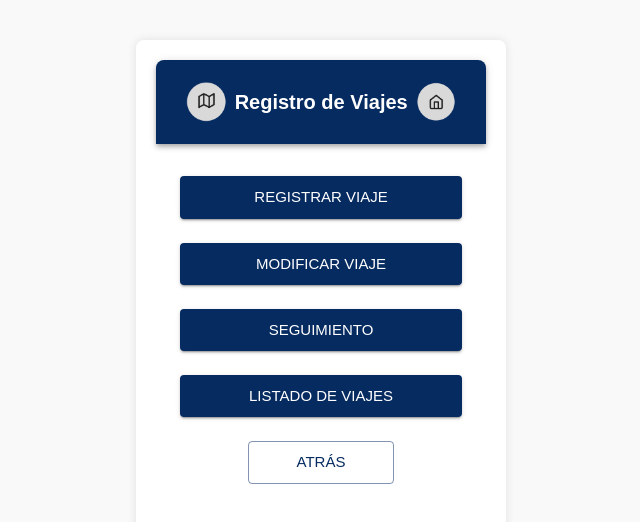
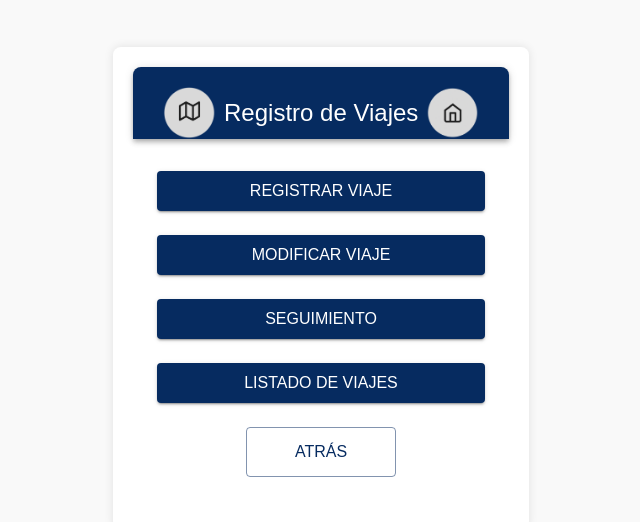
Before and after one commit to DesApp-2025c1-Grupo-4/DesApp-2025c1-Grupo4-Front-end, a React (Vite) app: page /registro-viajes in a window 1280 px wide. Shown: the part 112-634 px from the top of the page, without its empty margins (319-959 px from the left). Built offline with nearby package versions, Linux system fonts and the light colour scheme.

Commit message:
ajustes esteticos

```diff
--- a/package.json
+++ b/package.json
@@ -19,6 +19,7 @@
     "@mui/x-date-pickers-pro": "^8.5.0",
     "@reduxjs/toolkit": "^2.2.1",
     "axios": "^1.9.0",
+    "cors": "^2.8.5",
     "date-fns": "^4.1.0",
     "lodash": "^4.17.21",
     "react": "^18.2.0",
--- a/src/components/Filtro.jsx
+++ b/src/components/Filtro.jsx
@@ -68,10 +68,16 @@ const Filtro = ({ filtros, setFiltros }) => {
               fullWidth
               variant="contained"
               onClick={() => setFiltros({ criterio: '', fechaDesde: '', fechaHasta: '', busqueda: '' })}
-              sx={{ height: '56px' }}
+              sx={{
+                height: '56px',
+                '&:hover': {
+                  backgroundColor: 'secondary.main',
+                  color: 'secondary.contrastText',
+                }
+              }}
             >
               Limpiar
-            </Button>
+          </Button>
           </Grid>
         </Grid>
       </Box>
--- a/src/components/Header.jsx
+++ b/src/components/Header.jsx
@@ -3,6 +3,7 @@ import { useNavigate, useLocation } from 'react-router-dom';
 import { AppBar, Toolbar, Typography, IconButton } from '@mui/material';
 import logo1 from '../assets/logo1.png';
 import logo2 from '../assets/logo2.png';
+import { current } from '@reduxjs/toolkit';
 
 const Header = () => {
   const navigate = useNavigate();
@@ -11,24 +12,92 @@ const Header = () => {
     '/': 'Logística Acme SRL',
     '/registro-viajes': 'Registro de Viajes',
     '/modificar-viaje': 'Modificar Viaje',
+    '/segumiento': 'Seguimiento',
+    '/listado-viajes': 'Listado de Viajes',
+    '/empresa' : 'Empresa Transportista'
   };
   const isHomePage = location.pathname === '/';
 
+  const scaleFactor = 1.3;
+  const logoHeight = 40 * scaleFactor;
+  const appBarHeight = 56 * scaleFactor;
+
+  const handleLogo1Click = () => {
+    const currentPath = location.pathname;
+
+    if (currentPath === '/registro-viajes' || current === '/empresa') {
+      navigate('/');
+    } else if (currentPath === '/modificar-viaje' || currentPath === '/segumiento' || currentPath === '/listado-viajes') {
+      navigate('/registro-viajes');
+    }
+  };
+
   return isHomePage ? (
-    <AppBar position="static">
-      <Toolbar sx={{ justifyContent: 'center' }}>
-        <Typography variant="h6">{titles[location.pathname] || 'Logística Acme SRL'}</Typography>
+    <AppBar position="static" sx={{ height: `${appBarHeight}px` }}>
+      <Toolbar sx={{
+        justifyContent: 'center',
+        minHeight: `${appBarHeight}px !important`,
+      }}>
+        <Typography variant="h5" sx={{ fontSize: '1.5rem' }}>
+          {titles[location.pathname] || 'Logística Acme SRL'}
+        </Typography>
       </Toolbar>
     </AppBar>
   ) : (
-    <AppBar position="static">
-      <Toolbar sx={{ justifyContent: 'space-between', px: 2 }}>
-        <IconButton edge="start" color="inherit" onClick={() => navigate('/listado-viajes')}>
-          <img src={logo1} alt="Logo 1" style={{ height: '40px' }}/>
+    <AppBar position="static" sx={{ height: `${appBarHeight}px`,marginTop: '0', boxshadow: 'none' }}>
+      <Toolbar sx={{
+        justifyContent: 'space-between',
+        minHeight: `${appBarHeight}px !important`,
+        px: 3,
+        paddingTop: 0,
+        paddingBottom: 0,
+      }}>
+        <IconButton
+          edge="start"
+          color="inherit"
+          onClick={handleLogo1Click}
+          sx={{
+            p: 1,
+            '&:hover img': {
+              transform: 'scale(1.5)',
+              transition: 'transform 0.3s ease',
+            }
+          }}
+        >
+          <img
+            src={logo1}
+            alt="Logo 1"
+            style={{
+              height: `${logoHeight}px`,
+              transition: 'transform 0.3s ease',
+            }}
+          />
         </IconButton>
-        <Typography variant="h6">{titles[location.pathname] || 'Logística Acme SRL'}</Typography>
-        <IconButton edge="end" color="inherit" onClick={() => navigate('/')}>
-          <img src={logo2} alt="Logo 2" style={{ height: '40px' }}/>
+
+        <Typography variant="h5" sx={{ fontSize: '1.5rem' }}>
+          {titles[location.pathname] || 'Logística Acme SRL'}
+        </Typography>
+
+        <IconButton
+          edge="end"
+          color="inherit"
+          onClick={() => navigate('/')}
+          sx={{
+            p: 1,
+            '&:hover img': {
+              transform: 'scale(1.5)',
+              transition: 'transform 0.3s ease',
+            }
+          }}
+        >
+          <img
+            src={logo2}
+            alt="Logo 2"
+            style={{
+              height: `${logoHeight}px`,
+              transition: 'transform 0.3s ease',
+            }}
+          />
         </IconButton>
       </Toolbar>
     </AppBar>
--- a/src/components/MenuBotones.jsx
+++ b/src/components/MenuBotones.jsx
@@ -18,15 +18,60 @@ const MenuBotones = ({ items, showBackButton = true }) => {
   };
 
   return (
-    <Stack spacing={3} alignItems="center" sx={{ width: '100%', maxWidth: '400px', margin: '0 auto' }}>
+    <Stack spacing={3} alignItems="center" sx={{ width: '100%', maxWidth: '800px', margin: '0 auto' }}>
       {items.map((item, index) => (
-        <Button key={index} fullWidth variant="contained" size="large" onClick={() => handleButtonClick(item.path, index)} disabled={loadingIndex === index}>
-          {loadingIndex === index ? <><CircularProgress size={24} color="inherit" sx={{ mr: 2 }}/> Redirigiendo...</> : item.label}
+        <Button
+          key={index}
+          fullWidth
+          variant="contained"
+          size="large"
+          onClick={() => handleButtonClick(item.path, index)}
+          disabled={loadingIndex === index}
+          color={loadingIndex === index ? 'secondary' : 'primary'}
+          sx={{
+            height: '40px',
+            fontSize: '1rem',
+            '&:hover': {
+              backgroundColor: 'secondary.main',
+              color: 'secondary.contrastText',
+            },
+          }}
+        >
+          {loadingIndex === index ? (
+            <>
+              <CircularProgress size={30} color="inherit" sx={{ mr: 2 }}/>
+              Redirigiendo...
+            </>
+          ) : (
+            item.label
+          )}
         </Button>
       ))}
       {showBackButton && (
-        <Button variant="outlined" size="large" onClick={handleBackClick} disabled={backLoading} sx={{ px: 6, mt: 4 }}>
-          {backLoading ? <><CircularProgress size={24} color="inherit" sx={{ mr: 2 }}/> Volviendo...</> : 'ATRÁS'}
+        <Button
+          variant="outlined"
+          size="large"
+          onClick={handleBackClick}
+          disabled={backLoading}
+          sx={{
+            px: 6,
+            mt: 4,
+            height: '50px',
+            fontSize: '1rem',
+            '&:hover': {
+              backgroundColor: 'secondary.main',
+              color: 'secondary.contrastText',
+            },
+          }}
+        >
+          {backLoading ? (
+            <>
+              <CircularProgress size={30} color="inherit" sx={{ mr: 2 }}/>
+              Volviendo...
+            </>
+          ) : (
+            'ATRÁS'
+          )}
         </Button>
       )}
     </Stack>
--- a/src/components/MenuGrid.jsx
+++ b/src/components/MenuGrid.jsx
@@ -1,5 +1,5 @@
-import React from 'react';
-import { Box, Grid, Card, CardContent, Typography, Button } from '@mui/material';
+import React, { useState } from 'react';
+import { Box, Grid, Card, CardContent, Typography, Button, CircularProgress } from '@mui/material';
 import { useNavigate } from 'react-router-dom';
 import logo3 from '../assets/logo3.png';
 import icon1 from '../assets/icon1.png';
@@ -11,6 +11,8 @@ import icon6 from '../assets/icon6.png';
 
 const MenuGrid = () => {
   const navigate = useNavigate();
+  const [loadingIndex, setLoadingIndex] = useState(null);
+
   const menuItems = [
     { icon: icon1, title: "Empresas Transportistas", path: "/empresas" },
     { icon: icon2, title: "Flota de Vehículos", path: "/flota" },
@@ -20,6 +22,14 @@ const MenuGrid = () => {
     { icon: icon6, title: "Reportes", path: "/reportes" },
   ];
 
+  const handleButtonClick = (path, index) => {
+    setLoadingIndex(index);
+    setTimeout(() => {
+      navigate(path);
+      setLoadingIndex(null);
+    }, 200);
+  };
+
   return (
     <Box sx={{ width: '100%', maxWidth: '1400px', mx: 'auto', p: 4 }}>
       <Box sx={{ display: 'flex', justifyContent: 'center', mb: 6 }}>
@@ -27,12 +37,32 @@ const MenuGrid = () => {
       </Box>
       <Grid container spacing={4} justifyContent="center">
         {menuItems.map((item, index) => (
-          <Grid item xs={6} sm={4} md={3} lg={2} key={index}>
-            <Card>
-              <CardContent sx={{ textAlign: 'center', p: 2 }}>
-                <Box component="img" src={item.icon} alt={item.title} sx={{ width: 60, height: 60, mb: 1 }}/>
-                <Typography variant="subtitle1" gutterBottom>{item.title}</Typography>
-                <Button variant="contained" onClick={() => navigate(item.path)} fullWidth>Acceder</Button>
+          <Grid item xs={6} sm={4} md={3} lg={2} key={index} sx={{ display: 'flex' }}>
+            <Card sx={{ display: 'flex', flexDirection: 'column', flex: 1 }}>
+              <CardContent sx={{ textAlign: 'center', p: 2, flex: 1, display: 'flex', flexDirection: 'column' }}>
+                <Box component="img" src={item.icon} alt={item.title} sx={{ width: 60, height: 60, mb: 1, mx: 'auto' }} />
+                <Typography variant="subtitle1" gutterBottom sx={{ flex: 1 }}>{item.title}</Typography>
+                <Button
+                  variant="contained"
+                  onClick={() => handleButtonClick(item.path, index)}
+                  disabled={loadingIndex === index}
+                  color={loadingIndex === index ? 'secondary' : 'primary'}
+                  sx={{
+                    '&:hover': {
+                      backgroundColor: 'secondary.main',
+                      color: 'secondary.contrastText',
+                    },
+                  }}
+                >
+                  {loadingIndex === index ? (
+                    <>
+                      <CircularProgress size={24} color="inherit" sx={{ mr: 2 }} />
+                      Redirigiendo...
+                    </>
+                  ) : (
+                    'Acceder'
+                  )}
+                </Button>
               </CardContent>
             </Card>
           </Grid>
--- a/src/config/customMuiTheme.js
+++ b/src/config/customMuiTheme.js
@@ -85,9 +85,11 @@ const customMuiTheme = createTheme({
         root: {
           borderRadius: '8px',
           transition: 'all 0.3s ease',
+          border: 'none',
+          boxShadow: '0px 2px 8px rgba(0, 0, 0, 0.1)',
           '&:hover': {
             transform: 'translateY(-5px)',
-            boxShadow: 3,
+            boxShadow: '0px 4px 12px rgba(0, 0, 0, 0.15)',
           },
         },
       },
@@ -107,6 +109,8 @@ const customMuiTheme = createTheme({
       styleOverrides: {
         root: {
           boxShadow: 'none',
+          marginTop: 0,
+          paddingTop: 0,
         },
       },
     },
--- a/src/hooks/useViajesData.js
+++ b/src/hooks/useViajesData.js
@@ -10,9 +10,7 @@ export const useViajesData = () => {
     if (!origen || !destino) return 'No especificado';
     const paisOrigen = origen.split(',').pop()?.trim().toLowerCase();
     const paisDestino = destino.split(',').pop()?.trim().toLowerCase();
-    return paisOrigen === 'argentina' && paisDestino === 'argentina'
-      ? 'Nacional'
-      : 'Internacional';
+    return paisOrigen === 'argentina' && paisDestino === 'argentina' ? 'Nacional' : 'Internacional';
   };
 
   useEffect(() => {
```
Also changed, not shown: src/components/Footer.jsx (+32 -8 lines), 1 other file (tests, documents, lock files or other folders).
